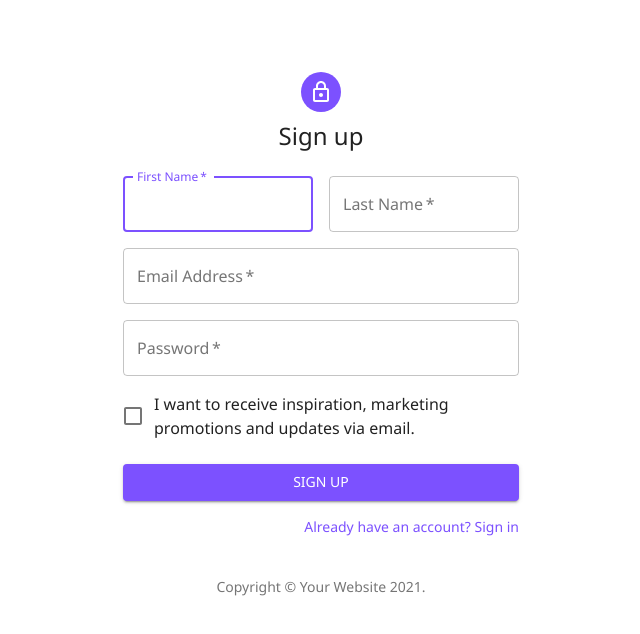
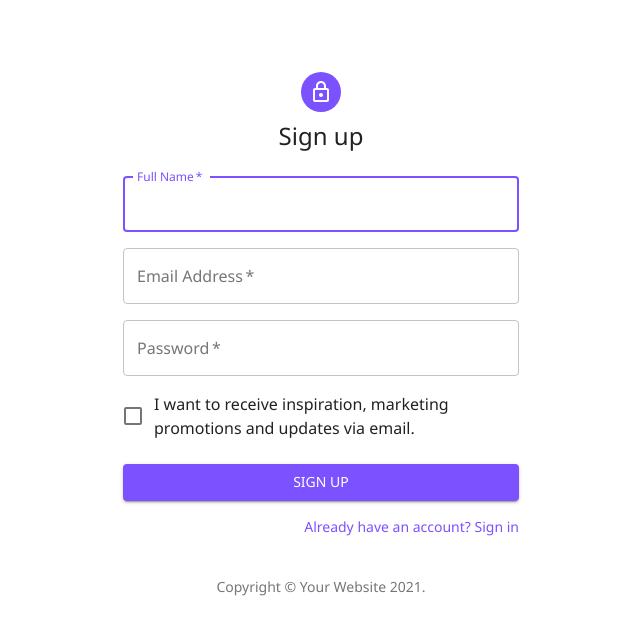
Before and after one commit to aqigif/nextjs-mid, a Next.js app: page /signup in a window 1280 px wide. Shown: the top 634 px of the page, without its empty margins (319-959 px from the left). Built offline with nearby package versions, Linux system fonts and the light colour scheme; what subscriptions-transport-ws would draw is missing.

Commit message:
make signup add cookie in signin

```diff
--- a/pages/signup.js
+++ b/pages/signup.js
@@ -12,6 +12,12 @@ import LockOutlinedIcon from "@material-ui/icons/LockOutlined";
 import Typography from "@material-ui/core/Typography";
 import { makeStyles } from "@material-ui/core/styles";
 import Container from "@material-ui/core/Container";
+import { useFormik } from "formik";
+import { useRouter } from "next/router";
+import cookie from "cookie";
+
+import useAuth from "hooks/useAuth";
+import useNotif from "hooks/useNotif";
 
 function Copyright() {
   return (
@@ -48,6 +54,60 @@ const useStyles = makeStyles((theme) => ({
 
 export default function SignUp() {
   const classes = useStyles();
+  const router = useRouter();
+
+  const { signUp } = useAuth();
+  const { notifSuccess } = useNotif();
+
+  const validate = (values) => {
+    const errors = {};
+    if (values.email) {
+      const re = /^[A-Z0-9._%+-]+@[A-Z0-9.-]+\.[A-Z]{2,4}$/i;
+      if (!re.test(values.email) && values.email) {
+        errors.email = "Please enter a valid Email address";
+      }
+    }
+    if (!values.password) {
+      errors.password = "Password can't be empty";
+    }
+    if (!values.firstName) {
+      errors.password = "Fullname can't be empty";
+    }
+    return errors;
+  };
+
+  const formik = useFormik({
+    initialValues: {
+      firstName: "",
+      email: "",
+      password: "",
+    },
+    validate: validate,
+    onSubmit: (values) => {
+      handleSignup(values);
+    },
+  });
+
+  const handleSignup = (value) => {
+    signUp({
+      variables: {
+        input: value,
+      },
+    })
+      .then((res) => {
+        const token = res.data.register.token;
+        document.cookie = cookie.serialize("token", token, {
+          sameSite: true,
+          path: "/",
+          maxAge: 30 * 24 * 60 * 60, // 30 days
+        });
+        notifSuccess("register success");
+        router.replace("/class");
+      })
+      .catch((err) => {
+        console.log(err);
+      });
+  };
 
   return (
     <Container component="main" maxWidth="xs">
@@ -59,36 +119,40 @@ export default function SignUp() {
         <Typography component="h1" variant="h5">
           Sign up
         </Typography>
-        <form className={classes.form} noValidate>
+        <form
+          onSubmit={formik.handleSubmit}
+          className={classes.form}
+          noValidate
+        >
           <Grid container spacing={2}>
-            <Grid item xs={12} sm={6}>
+            <Grid item xs={12} sm={12}>
               <TextField
+                error={formik.errors.firstName}
+                id="outlined-error-helper-text"
                 autoComplete="fname"
                 name="firstName"
                 variant="outlined"
+                value={formik.values.firstName}
+                onChange={formik.handleChange}
+                helperText={formik.errors.firstName}
                 required
                 fullWidth
                 id="firstName"
-                label="First Name"
+                label="Full Name"
                 autoFocus
               />
             </Grid>
-            <Grid item xs={12} sm={6}>
+
+            <Grid item xs={12}>
               <TextField
+                error={formik.errors.email}
+                id="outlined-error-helper-text"
                 variant="outlined"
                 required
                 fullWidth
-                id="lastName"
-                label="Last Name"
-                name="lastName"
-                autoComplete="lname"
-              />
-            </Grid>
-            <Grid item xs={12}>
-              <TextField
-                variant="outlined"
-                required
-                fullWidth
+                value={formik.values.email}
+                onChange={formik.handleChange}
+                helperText={formik.errors.email}
                 id="email"
                 label="Email Address"
                 name="email"
@@ -97,9 +161,14 @@ export default function SignUp() {
             </Grid>
             <Grid item xs={12}>
               <TextField
+                error={formik.errors.password}
+                id="outlined-error-helper-text"
                 variant="outlined"
                 required
                 fullWidth
+                value={formik.values.password}
+                onChange={formik.handleChange}
+                helperText={formik.errors.password}
                 name="password"
                 label="Password"
                 type="password"
@@ -125,7 +194,7 @@ export default function SignUp() {
           </Button>
           <Grid container justify="flex-end">
             <Grid item>
-              <Link href="#" variant="body2">
+              <Link href="/signin" variant="body2">
                 Already have an account? Sign in
               </Link>
             </Grid>
```
Also changed, not shown: pages/signin.js (+8 -2 lines).
